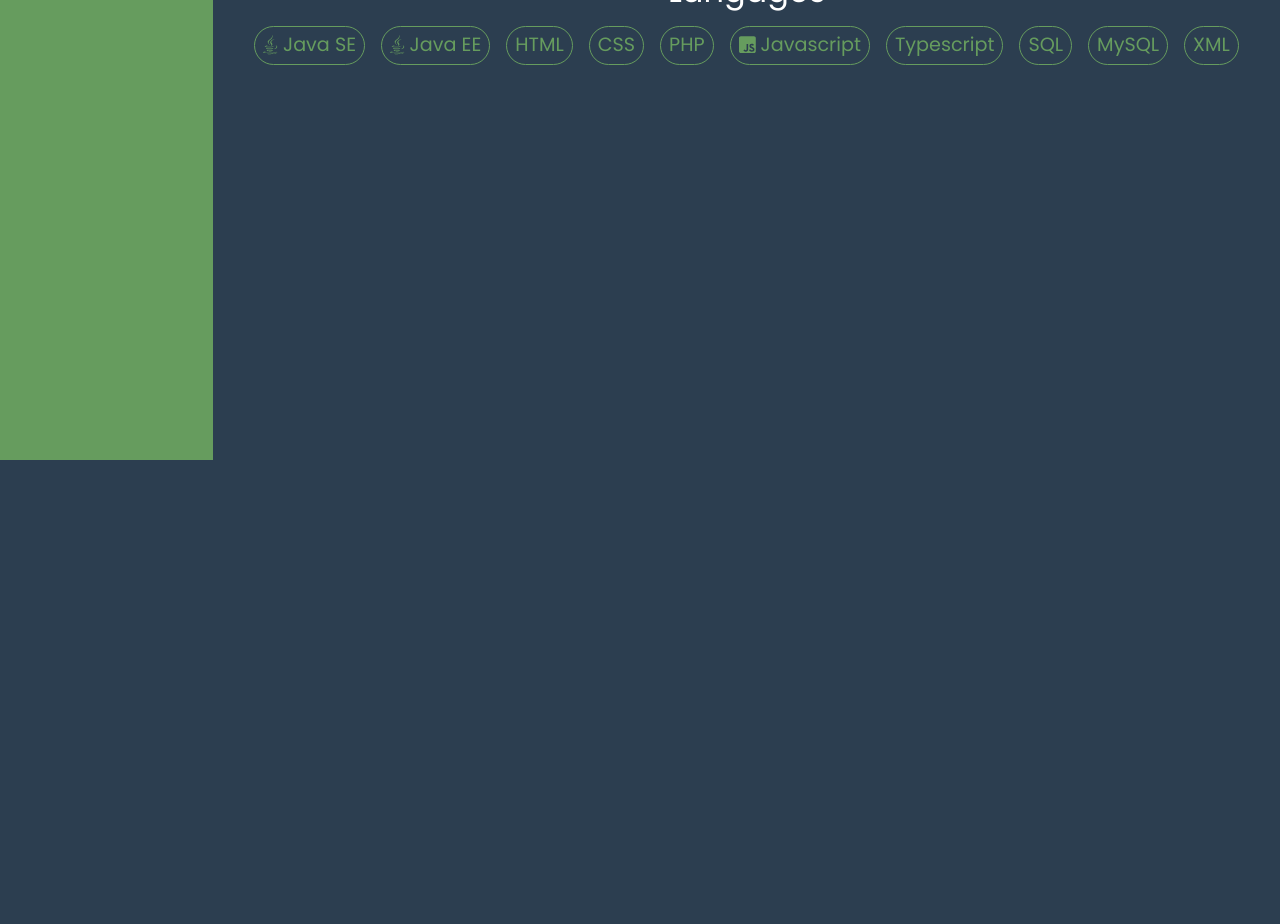
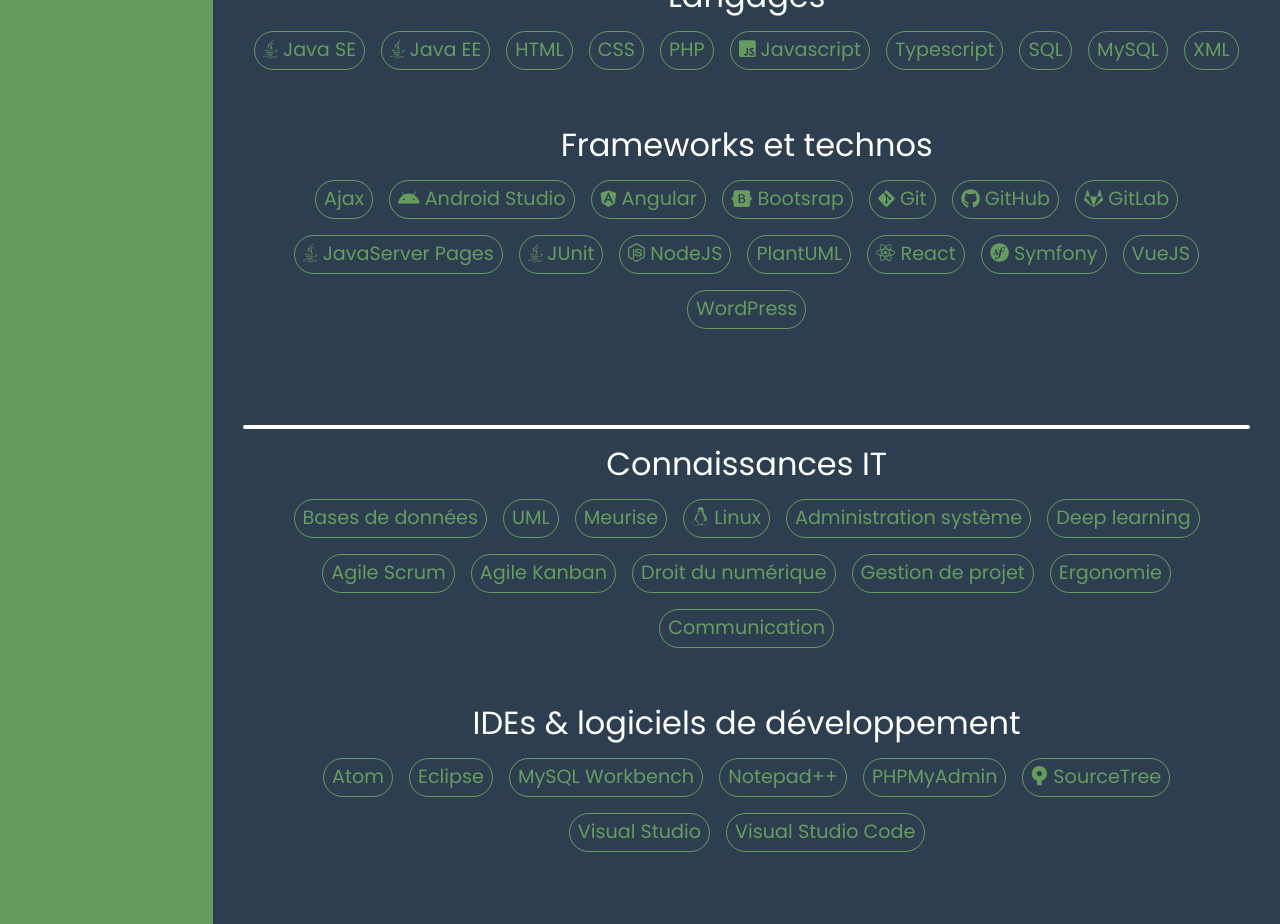
Before and after one commit to CedricBardaine/me, a Vue app: page /SkillsList in a window 1280 px wide. Shown: the part 340-1264 px from the top of the page. Before the commit the page ends 800 px from the top, so only its background shows below. Built offline with nearby package versions, Linux system fonts and the light colour scheme.

Commit message:
finish to add all the skills

```diff
--- a/src/assets/skills.json
+++ b/src/assets/skills.json
@@ -92,5 +92,321 @@
         }
 
 
+    ],
+    "frameworksAndTechnos": [
+        {
+            "name": "Ajax",
+            "faIcon": "",
+            "level": 2,
+            "label": [""]
+        },
+        {
+            "name": "Android Studio",
+            "faIcon": "android",
+            "level": 1,
+            "label": [""]
+        },
+        {
+            "name": "Angular",
+            "faIcon": "angular",
+            "level": 1,
+            "label": ["fav"]
+        },
+        {
+            "name": "AngularJS",
+            "faIcon": "angular",
+            "level": 3,
+            "label": [""]
+        },
+        {
+            "name": "Ant",
+            "faIcon": "",
+            "level": 3,
+            "label": [""]
+        },
+        {
+            "name": "Bootsrap",
+            "faIcon": "bootstrap",
+            "level": 1,
+            "label": ["fav"]
+        },
+        {
+            "name": "ChartJS",
+            "faIcon": "",
+            "level": 3,
+            "label": [""]
+        },
+        {
+            "name": "Cordova",
+            "faIcon": "",
+            "level": 3,
+            "label": [""]
+        },
+        {
+            "name": "Docker",
+            "faIcon": "",
+            "level": 3,
+            "label": [""]
+        },
+        {
+            "name": "Git",
+            "faIcon": "git-alt",
+            "level": 1,
+            "label": ["fav"]
+        },
+        {
+            "name": "GitHub",
+            "faIcon": "github",
+            "level": 1,
+            "label": ["fav"]
+        },
+        {
+            "name": "GitLab",
+            "faIcon": "gitlab",
+            "level": 2,
+            "label": [""]
+        },
+        {
+            "name": "Gradle",
+            "faIcon": "",
+            "level": 3,
+            "label": [""]
+        },
+        {
+            "name": "JavaServer Pages",
+            "faIcon": "java",
+            "level": 2,
+            "label": [""]
+        },
+        {
+            "name": "JUnit",
+            "faIcon": "java",
+            "level": 2,
+            "label": [""]
+        },
+        {
+            "name": "Jupyter Notebook",
+            "faIcon": "",
+            "level": 3,
+            "label": [""]
+        },
+        {
+            "name": "MongoDB",
+            "faIcon": "",
+            "level": 3,
+            "label": [""]
+        },
+        {
+            "name": "NodeJS",
+            "faIcon": "node-js",
+            "level": 1,
+            "label": ["fav"]
+        },
+        {
+            "name": "PlantUML",
+            "faIcon": "",
+            "level": 1,
+            "label": ["fav"]
+        },
+        {
+            "name": "React",
+            "faIcon": "react",
+            "level": 2,
+            "label": [""]
+        },
+        {
+            "name": "ReactJS",
+            "faIcon": "react",
+            "level": 3,
+            "label": [""]
+        },
+        {
+            "name": "Symfony",
+            "faIcon": "symfony",
+            "level": 2,
+            "label": [""]
+        },
+        {
+            "name": "TensorFLow",
+            "faIcon": "",
+            "level": 3,
+            "label": [""]
+        },
+        {
+            "name": "VueJS",
+            "faIcon": "vue-js",
+            "level": 2,
+            "label": ["fav"]
+        },
+        {
+            "name": "WordPress",
+            "faIcon": "",
+            "level": 2,
+            "label": [""]
+        }
+    ],
+    "ITKnowledge": [
+        {
+            "name": "Bases de données",
+            "faIcon": "",
+            "level": 1,
+            "label": [""]
+        },
+        {
+            "name": "UML",
+            "faIcon": "",
+            "level": 1,
+            "label": [""]
+        },
+        {
+            "name": "Meurise",
+            "faIcon": "",
+            "level": 3,
+            "label": [""]
+        },
+        {
+            "name": "Linux",
+            "faIcon": "linux",
+            "level": 1,
+            "label": [""]
+        },
+        {
+            "name": "Administration système",
+            "faIcon": "",
+            "level": 3,
+            "label": [""]
+        },
+        {
+            "name": "Deep learning",
+            "faIcon": "",
+            "level": 3,
+            "label": [""]
+        },
+        {
+            "name": "Agile Scrum",
+            "faIcon": "",
+            "level": 1,
+            "label": [""]
+        },
+        {
+            "name": "Agile Kanban",
+            "faIcon": "",
+            "level": 1,
+            "label": [""]
+        },
+        {
+            "name": "Droit du numérique",
+            "faIcon": "",
+            "level": 2,
+            "label": [""]
+        },
+        {
+            "name": "Gestion de projet",
+            "faIcon": "",
+            "level": 2,
+            "label": [""]
+        },
+        {
+            "name": "Ergonomie",
+            "faIcon": "",
+            "level": 2,
+            "label": [""]
+        },
+        {
+            "name": "Communication",
+            "faIcon": "",
+            "level": 3,
+            "label": [""]
+        }
+    ],
+    "IDEsAndDevSoftwares": [
+        {
+            "name": "Atom",
+            "faIcon": "",
+            "level": 1,
+            "label": [""]
+        },
+        {
+            "name": "Eclipse",
+            "faIcon": "",
+            "level": 2,
+            "label": [""]
+        },
+        {
+            "name": "MySQL Workbench",
+            "faIcon": "",
+            "level": 1,
+            "label": ["fav"]
+        },
+        {
+            "name": "Notepad++",
+            "faIcon": "",
+            "level": 3,
+            "label": [""]
+        },
+        {
+            "name": "PHPMyAdmin",
+            "faIcon": "",
+            "level": 1,
+            "label": [""]
+        },
+        {
+            "name": "SourceTree",
+            "faIcon": "sourcetree",
+            "level": 1,
+            "label": ["fav"]
+        },
+        {
+            "name": "Visual Studio",
+            "faIcon": "",
+            "level": 2,
+            "label": [""]
+        },
+        {
+            "name": "Visual Studio Code",
+            "faIcon": "",
+            "level": 1,
+            "label": ["fav"]
+        }
+    ],
+    "langues": [
+        {
+            "name": "Français",
+            "url": "@/assets/icons/fr.svg"
+        },
+        {
+            "name": "Anglais",
+            "url": "@/assets/icons/en.svg"
+        },
+        {
+            "name": "Allemand",
+            "url": "@/assets/icons/de.svg"
+        }
+    ],
+    "others": [
+        {
+            "name": "Adobe Photoshop",
+            "faIcon": "",
+            "level": 2,
+            "label": ["adobe"]
+        },
+        {
+            "name": "Adobe Premiere Pro",
+            "faIcon": "",
+            "level": 3,
+            "label": ["adobe"]
+        },
+        {
+            "name": "Adobe After Effect",
+            "faIcon": "",
+            "level": 3,
+            "label": ["adobe"]
+        },
+        {
+            "name": "Adobe Illustrator",
+            "faIcon": "",
+            "level": 3,
+            "label": ["adobe"]
+        }
     ]
 }
--- a/src/custom.scss
+++ b/src/custom.scss
@@ -12,7 +12,7 @@
 $fontSize-default: 1rem ;
 
 html {
-    background-color: $color-black
+    background-color: $color-black;
 }
 
 a {
@@ -76,3 +76,15 @@
   .ced-rangeInput {
       direction: rtl !important;
   }
+
+  hr.ced-hr {
+     border: solid 2px;
+     border-radius: 9000px;
+  }
+
+  .ced-important {
+   color: $color-secondary;
+   font-size: $fontSize-default*1.2;
+   margin: $fontSize-default*0.5;
+   font-weight: bold;
+  }
--- a/src/main.ts
+++ b/src/main.ts
@@ -8,12 +8,12 @@
 
 // FontAwesome
 import { library } from '@fortawesome/fontawesome-svg-core'
-import { faUserSecret, faCat, faHome , faEnvelope} from '@fortawesome/free-solid-svg-icons'
-import { faJava , faAngular , faGitAlt , faLinkedin , faJsSquare ,  } from '@fortawesome/free-brands-svg-icons'
+import { faUserSecret, faCat, faHome, faEnvelope} from '@fortawesome/free-solid-svg-icons'
+import { faJava, faAngular, faGitAlt, faLinkedin, faJsSquare, faAndroid, faBootstrap, faGithub, faNodeJs, faGitlab, faReact, faSymfony, faVuejs, faLinux, faSourcetree } from '@fortawesome/free-brands-svg-icons'
 import {   }                          from '@fortawesome/free-regular-svg-icons'
 import { FontAwesomeIcon } from '@fortawesome/vue-fontawesome'
 
-library.add(faUserSecret, faCat, faHome, faJava, faAngular, faGitAlt, faLinkedin, faEnvelope, faJsSquare);
+library.add(faUserSecret, faCat, faHome, faJava, faAngular, faGitAlt, faLinkedin, faEnvelope, faJsSquare, faAndroid, faBootstrap, faGithub, faNodeJs, faGitlab, faReact, faSymfony, faVuejs, faLinux, faSourcetree);
 
 Vue.component('font-awesome-icon', FontAwesomeIcon)
 
--- a/src/views/SkillsList.vue
+++ b/src/views/SkillsList.vue
@@ -8,7 +8,7 @@
         <div class="ced-contentBlock">
             <input class="ced-rangeInput" type="range" min="1" max="4" step="1" v-model="level">
 
-            <p>Au niveau {{level}}, les compétences qui s'affichent sont :</p>
+            <p>Au niveau <span class="ced-important">{{level}}</span>, les compétences qui s'affichent sont :</p>
             <p v-if="level >= 1">
                 des compétences que je maîtrise particulièrement, je les utilise régulièrement et je suis à mon aise avec elles.
             </p>
@@ -19,7 +19,7 @@
                 Ainsi que des compétences que j'ai déjà utilisé une ou plusieurs fois.
             </p>
             <p v-if="level >= 4">
-                Mais aussi compétences que j'ai déjà étudié, ou pour lesquelles j'ai déjà fait de la veille.
+                Mais aussi compétences que j'ai déjà étudiées, ou pour lesquelles j'ai déjà fait de la veille.
             </p>
         </div>
 
@@ -30,6 +30,32 @@
             </div>
             <br><br> -->
             <div class="ced-skill" v-for="(item, index) in filteredSkills" :key="index">
+                <font-awesome-icon v-if="item.faIcon" :icon="['fab', item.faIcon]" />  {{item.name}}
+            </div>
+        </div>
+
+        <div class="ced-contentBlock">
+            <h2>Frameworks et technos</h2>
+            <div class="ced-skill" v-for="(item, index) in filteredFramsAndTechs" :key="index">
+                <font-awesome-icon v-if="item.faIcon" :icon="['fab', item.faIcon]" />  {{item.name}}
+            </div>
+        </div>
+
+
+        <br>
+        <hr class="ced-hr">
+
+        <div class="ced-contentBlock">
+            <h2>Connaissances IT</h2>
+            <div class="ced-skill" v-for="(item, index) in myITKnowledge" :key="index">
+                <font-awesome-icon v-if="item.faIcon" :icon="['fab', item.faIcon]" />  {{item.name}}
+            </div>
+        </div>
+
+
+        <div class="ced-contentBlock">
+            <h2>IDEs & logiciels de développement</h2>
+            <div class="ced-skill" v-for="(item, index) in myIDEs" :key="index">
                 <font-awesome-icon v-if="item.faIcon" :icon="['fab', item.faIcon]" />  {{item.name}}
             </div>
         </div>
@@ -53,6 +79,12 @@
              */
             skills: importedSkills,
             myLanguages: importedSkills.languages,
+            myFrameworksAndTechnos: importedSkills.frameworksAndTechnos,
+            myITKnowledge: importedSkills.ITKnowledge,
+            myIDEs: importedSkills.IDEsAndDevSoftwares,
+            // myHLanguages: importedSkills.langues,
+            // myOthers: importedSkills.others,
+
         }
     },
     computed: {
@@ -62,7 +94,29 @@
             })
             console.log(ret);
             return ret ;
-        }
+        },
+        filteredFramsAndTechs() {
+            let ret = this.myFrameworksAndTechnos.filter( (e) => {
+                return e.level <= this.level ;
+            })
+            console.log(ret);
+            return ret ;
+        },
+        filteredITKnowledge() {
+            let ret = this.myITKnowledge.filter( (e) => {
+                return e.level <= this.level ;
+            })
+            console.log(ret);
+            return ret ;
+        },
+        filteredIDEs() {
+            let ret = this.myIDEs.filter( (e) => {
+                return e.level <= this.level ;
+            })
+            console.log(ret);
+            return ret ;
+        },
+
     },
 }
 </script>
```
